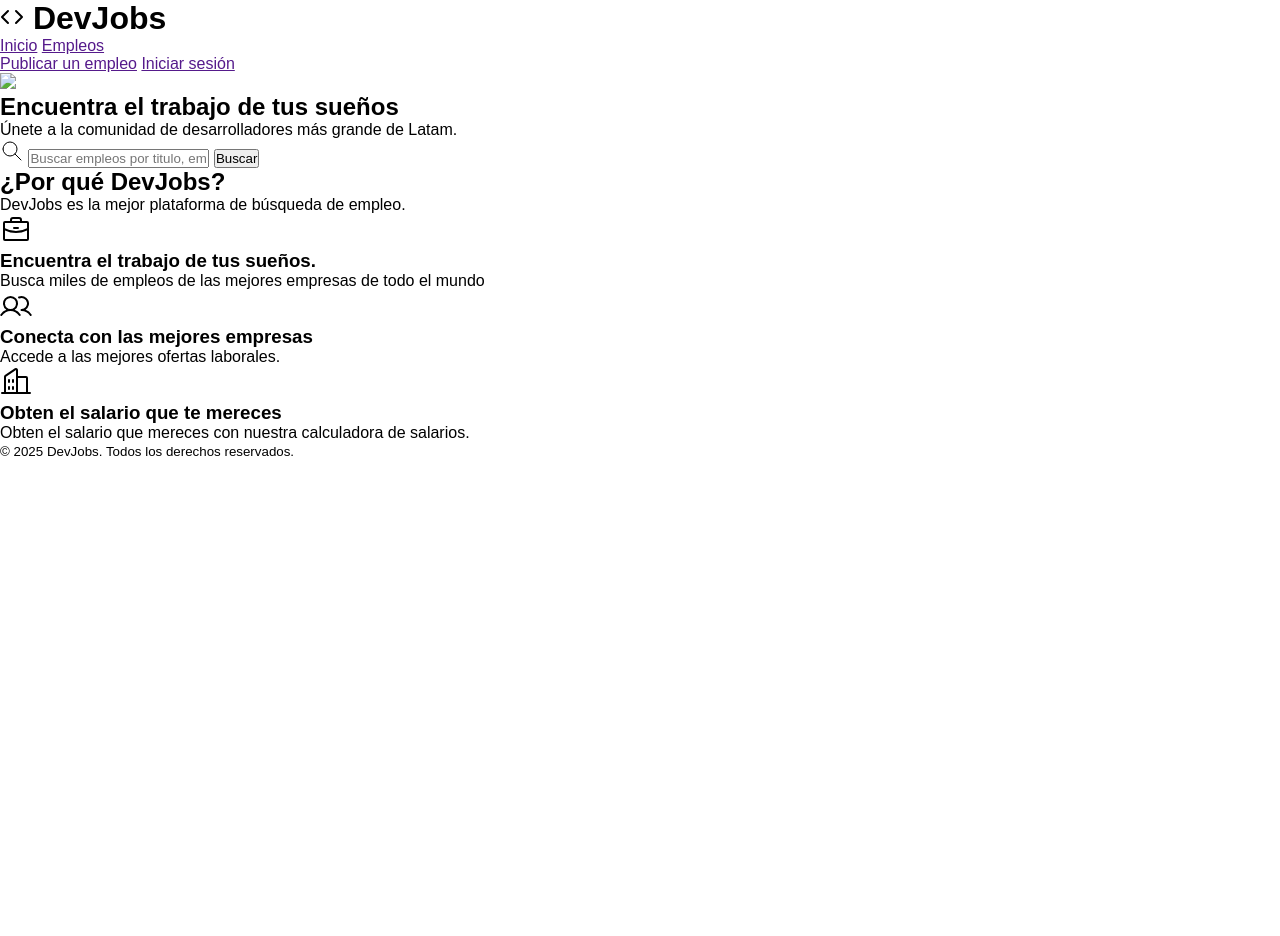
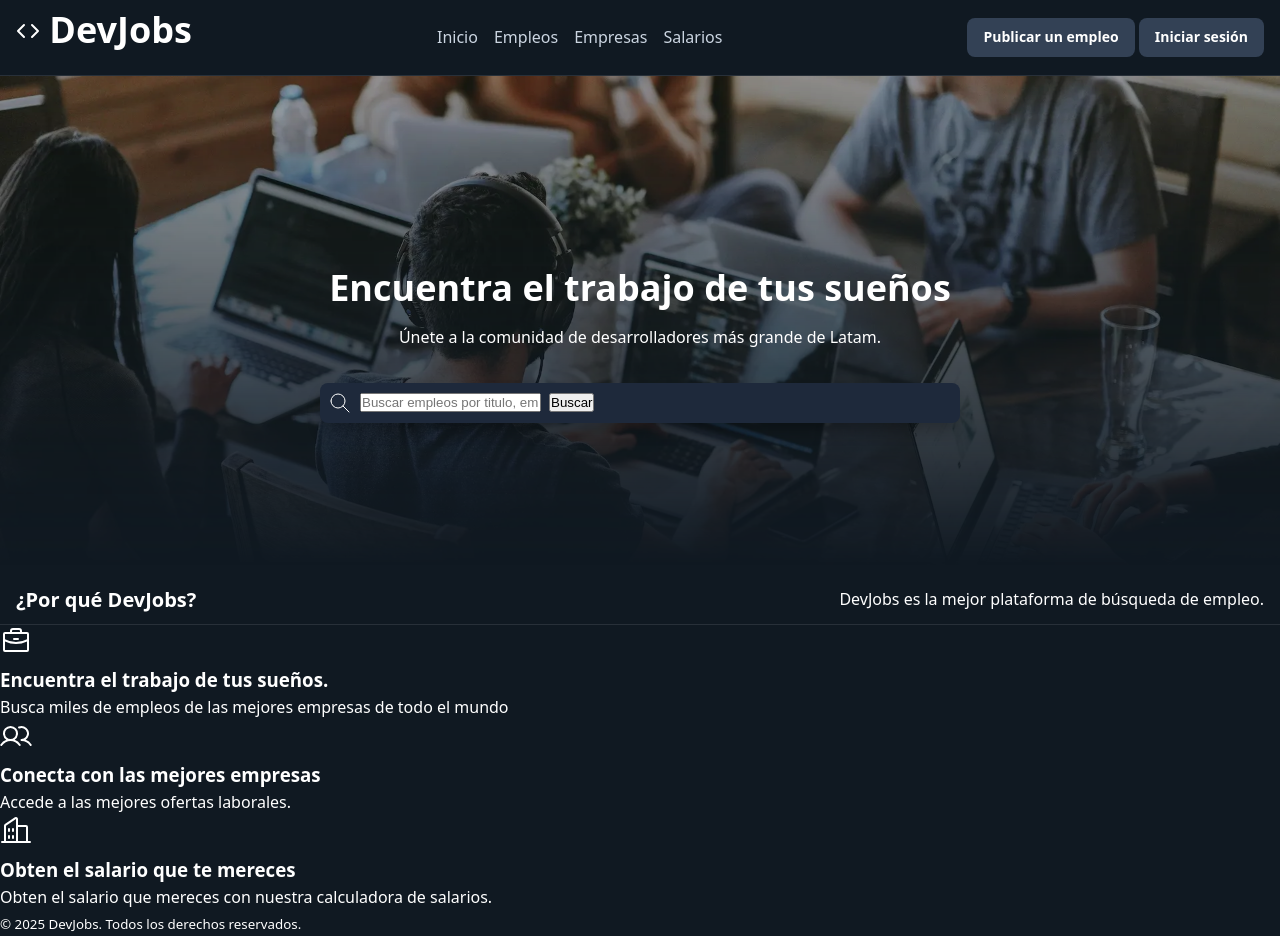
Before and after one commit to migi-sama/html-css, a plain HTML site: page index.html in a window 1280 px wide. Before the commit the page ends 800 px from the top, so only its background shows below. Drawn offline with Linux system fonts and the light colour scheme.

Commit message:
Add files via upload

```diff
--- a/index.html
+++ b/index.html
@@ -19,6 +19,8 @@
 		<nav>
 			<a href="">Inicio</a>
 			<a href="">Empleos</a>
+			<a href="">Empresas</a>
+			<a href="">Salarios</a>
 		</nav>
 		<div>
 			<a href="">Publicar un empleo</a>
@@ -27,15 +29,17 @@
 	</header>
 	<main>
 		<section>
-			<img src="./background.webp" width="200px">
+			<img src="./background.webp">
 			<h1>Encuentra el trabajo de tus sueños</h1>
 			<p>Únete a la comunidad de desarrolladores más grande de Latam.</p>
 
 			<form role="search">
-				<svg xmlns="http://www.w3.org/2000/svg" width="24" height="24" viewBox="0 0 24 24" fill="none" stroke="currentColor" stroke-width="1" stroke-linecap="round" stroke-linejoin="round" class="icon icon-tabler icons-tabler-outline icon-tabler-search"><path stroke="none" d="M0 0h24v24H0z" fill="none"/><path d="M10 10m-7 0a7 7 0 1 0 14 0a7 7 0 1 0 -14 0" /><path d="M21 21l-6 -6" /></svg>
-				<input type="text" placeholder="Buscar empleos por titulo, empresa, o habilidad.">
+				<div>
+					<svg xmlns="http://www.w3.org/2000/svg" width="24" height="24" viewBox="0 0 24 24" fill="none" stroke="currentColor" stroke-width="1" stroke-linecap="round" stroke-linejoin="round" class="icon icon-tabler icons-tabler-outline icon-tabler-search"><path stroke="none" d="M0 0h24v24H0z" fill="none"/><path d="M10 10m-7 0a7 7 0 1 0 14 0a7 7 0 1 0 -14 0" /><path d="M21 21l-6 -6" /></svg>
+					<input type="text" placeholder="Buscar empleos por titulo, empresa, o habilidad.">
 
-				<button type="submit">Buscar</button>
+					<button type="submit">Buscar</button>
+				</div>
 			</form>
 		</section>
 		<section>
--- a/styles.css
+++ b/styles.css
@@ -2,7 +2,7 @@
 	margin: 0;
 	padding: 0;
 	box-sizing: border-box;
-
+}
 
 :root{
 	--primary: #1173d4;
@@ -30,6 +30,107 @@
 }
 
 body{
-	font-family: sans-serif;
+	font-family: system-ui;
 	background-color: var(--background);
+	color: var(--text-primary);
+	min-height: 100vh;
+	display: flex;
+	flex-direction: column;
+	line-height: 1.6;
 }
+
+h1{
+	font-size: 2.25rem;
+	font-weight: 900;
+	margin-bottom: 1rem;
+	line-height: 1.2;
+	text-wrap: balance;
+}
+
+h1 + p{
+	text-wrap: balance;
+	margin-bottom: 2rem;
+}
+
+header{
+	border-bottom: 1px solid var(--border);
+	background: var(--background);
+	padding: .5rem 1rem;
+	display: flex;
+	align-items: center;
+	justify-content: space-between;
+	gap: 2rem;
+
+	h2{
+		font-size: 1.25rem;
+		font-weight: 700;
+		color: var(--text-primary);
+	}
+}
+
+nav{
+	align-items: center;
+	gap: 1rem;
+	display: flex;
+	a{
+		text-decoration: none;
+		color: var(--text-secondary);
+		transition: color 0.2s;
+		font-weight: 500;
+		&:hover, &:focus{
+			color: var(--primary);
+			outline: none;
+		}
+	}
+}
+
+header div a{
+	background-color: #334155;
+	color: var(--text-primary);
+	padding: .5rem 1rem;
+	border-radius: .5rem;
+	display: inline-block;
+	font-size: 0.875rem;
+	font-weight: 700;
+	text-decoration: none;
+}
+
+main > section:nth-child(1){
+	height: 500px;
+	text-align: center;
+	display: flex;
+	flex-direction: column;
+	justify-content: center;
+	align-items: center;
+	h1{
+		padding-top: 36px;
+	}
+
+	& > img{
+		position: absolute;
+		width: 100%;
+		height: 100%;
+		object-fit: cover;
+		z-index: -1;
+		left: 0;
+		right: 0;
+		mask-image: linear-gradient(to bottom, rgba(16, 25, 34, 1) 5%, rgba(16, 25, 34, 0) 80%);
+	}
+}
+
+form{
+	max-width: 42rem;
+	width: 100%;
+	margin: 0 auto;
+	padding-inline: 1rem;
+}
+
+form > div{
+	display: flex;
+	align-items: center;
+	background-color: var(--input-bg);
+	border-radius: .5rem;
+	box-shadow: 0 10px 15px -3px var(--shadow);
+	padding: .5rem;
+	gap: .5rem;
+}
```
Also changed, not shown: background.webp (added).
